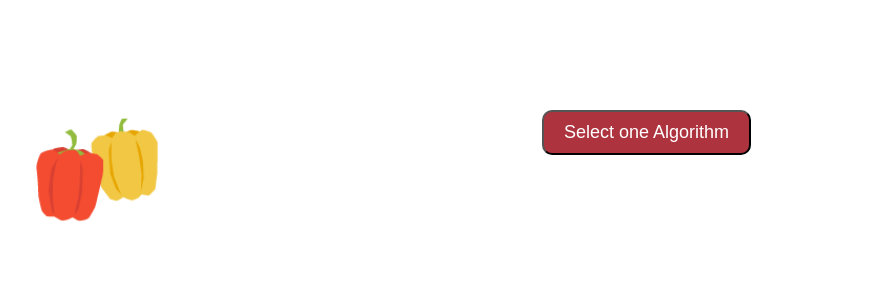
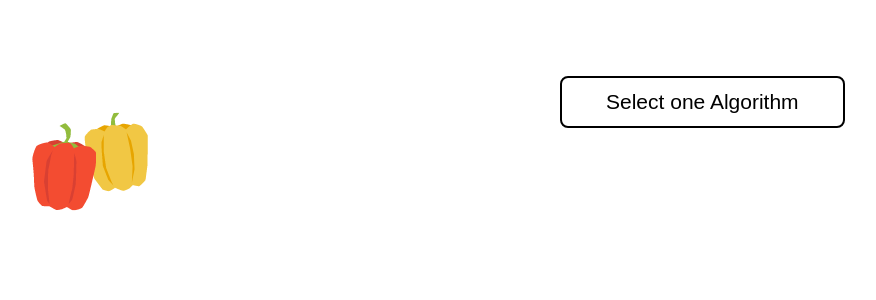
Before and after one commit to Machlinsekhar/RecommendationSysytem, a React (Create React App) app: page /dashboard in a window 1280 px wide. Shown: the top 300 px of the page, without its empty margins (48-924 px from the left). Built offline with nearby package versions, Linux system fonts and the light colour scheme.

Commit message:
Ui changes

```diff
--- a/src/component/Dashboard.js
+++ b/src/component/Dashboard.js
@@ -19,7 +19,7 @@ const Dashboard = () => {
         flexDirection: 'column',
         justifyContent: 'flex-start', /* Align content at the top */
         alignItems: 'flex-start', /* Align content to the left */
-        padding: '20px',
+        // paddingTop: '10px',
         backgroundColor: '#f2f2f2',
         backgroundImage: `url(${dashbg})`,  /* Replace "path/to/your/image.jpg" with the actual file path or URL of your background image */
     backgroundSize: 'cover', /* Cover the entire container */
@@ -37,6 +37,21 @@ const Dashboard = () => {
             navigate('/profile');
         }, 2000); // Simulating a 2-second loading time
     };
+
+    const [isSelected, setIsSelected] = useState(false);
+
+    const ButtonStyle = () => ({
+        padding: '12px 44px',
+        marginLeft: '38rem',
+        marginTop: '3.5rem',
+        marginBottom: '1rem',
+        color: 'black',
+        backgroundColor: isSelected ? '#ddd' : 'white', // Change color if selected
+        borderRadius: '8px',
+        cursor: 'pointer',
+        border: '2.3px solid black',
+        fontSize: '21px',
+      });
 
     const handleCollabClick = async () => {
         // setLoadingModalOpen(true);
@@ -74,6 +89,7 @@ const Dashboard = () => {
     const handleFileChange = (event) => {
         const file = event.target.files[0];
         const reader = new FileReader();
+
 
         reader.onload = (e) => {
             const content = e.target.result;
@@ -143,6 +159,7 @@ const Dashboard = () => {
 
     const toggleCards = () => {
         setShowCards(!showCards);
+        setIsSelected(!isSelected);
     };
 
     const recommendationCards = showCards && (
@@ -217,7 +234,7 @@ const Dashboard = () => {
                 Upload Data
             </button> */}
             </div>
-            <button onClick={toggleCards} style={buttonStyle1}>
+            <button onClick={toggleCards} style={ButtonStyle()}>
                 Select one Algorithm
             </button>
             {recommendationCards}
--- a/src/component/Login.js
+++ b/src/component/Login.js
@@ -12,7 +12,7 @@ const Login = () => {
     e.preventDefault();
     console.log('Logging in with:', username, password);
     if(username!=='' && password!==''){
-      navigate('/profile');}
+      navigate('/dashboard');}
       else {
         // If either field is empty, alert the user
         alert('Username and password fields cannot be empty.');
```
